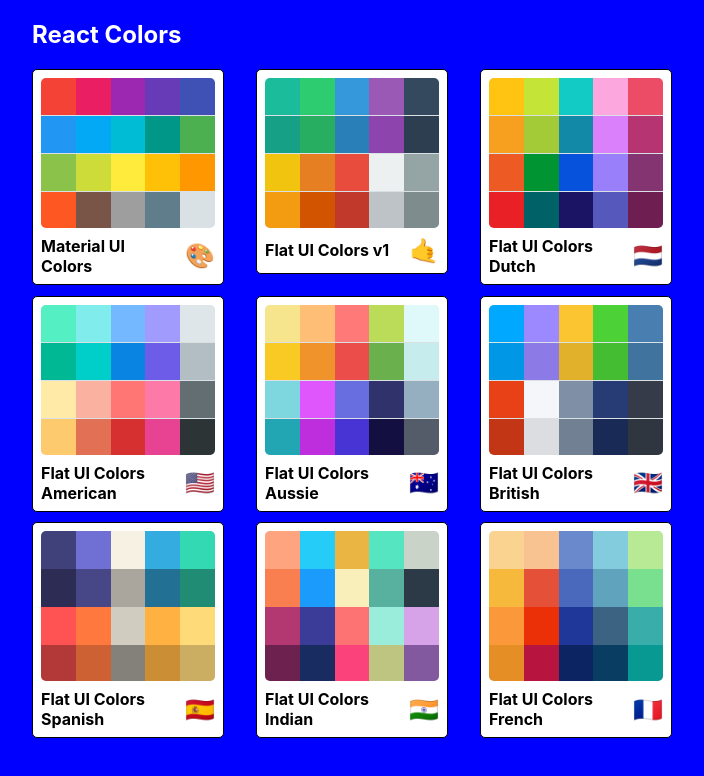
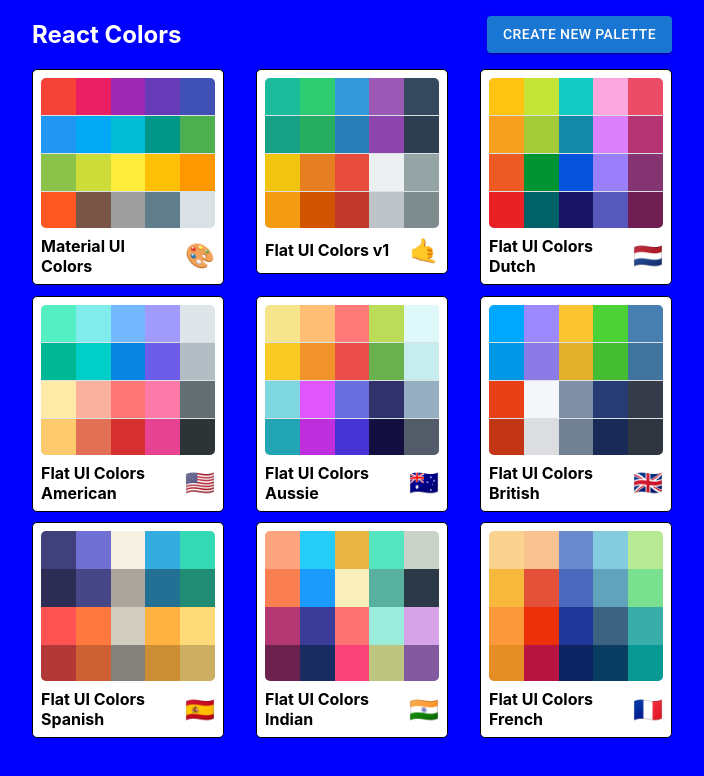
Before and after one commit to KSSidhu/colors-box-v2, a React (Vite) app: page / in a window 1280 px wide. Shown: the top 776 px of the page, without its empty margins (288-992 px from the left). Built offline with nearby package versions, Linux system fonts and the light colour scheme.

Commit message:
Add new palette form

```diff
--- a/src/App.tsx
+++ b/src/App.tsx
@@ -1,5 +1,6 @@
 import { createBrowserRouter, RouterProvider } from 'react-router-dom'
 import './App.css'
+import PaletteForm from './form/PaletteForm'
 import Palette from './palette/Palette'
 import PaletteList from './palette/PaletteList'
 import seedColor from './seed/seedColor'
@@ -9,6 +10,10 @@ const router = createBrowserRouter([
     {
         path: '/',
         element: <PaletteList palettes={seedColor} />,
+    },
+    {
+        path: '/palette/new',
+        element: <PaletteForm />,
     },
     {
         path: '/palette/:paletteId',
--- /dev/null
+++ b/src/form/PaletteForm.tsx
@@ -0,0 +1,3 @@
+export default function PaletteForm() {
+    return <h1>{'Create New Palette Form!!!'}</h1>
+}
--- a/src/palette/PaletteList.tsx
+++ b/src/palette/PaletteList.tsx
@@ -1,3 +1,4 @@
+import { Button } from '@mui/material'
 import { makeStyles } from '@mui/styles'
 import { BasePalette } from '../utils/colorHelper'
 import MiniPalette from './MiniPalette'
@@ -13,6 +14,9 @@ function PaletteList({ palettes }: PaletteListProps) {
             <div className={classes.container}>
                 <nav className={classes.nav}>
                     <h1>{'React Colors'}</h1>
+                    <Button href={'/palette/new'} variant={'contained'}>
+                        {'Create New Palette'}
+                    </Button>
                 </nav>
                 <div className={classes.palettes}>
                     {palettes.map((palette) => (
@@ -44,6 +48,7 @@ const useStyles = makeStyles({
         width: '100%',
         justifyContent: 'space-between',
         color: 'white',
+        alignItems: 'center',
     },
     palettes: {
         boxSizing: 'border-box',
```
